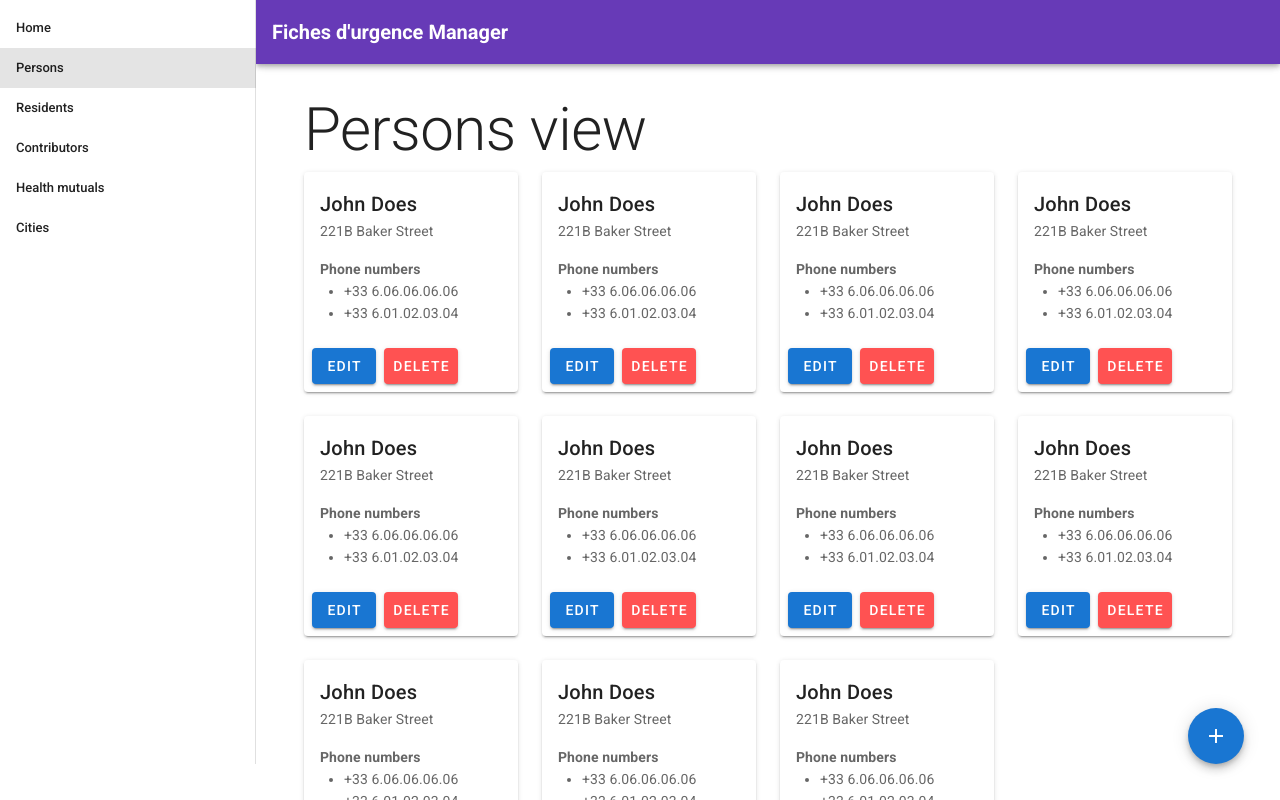
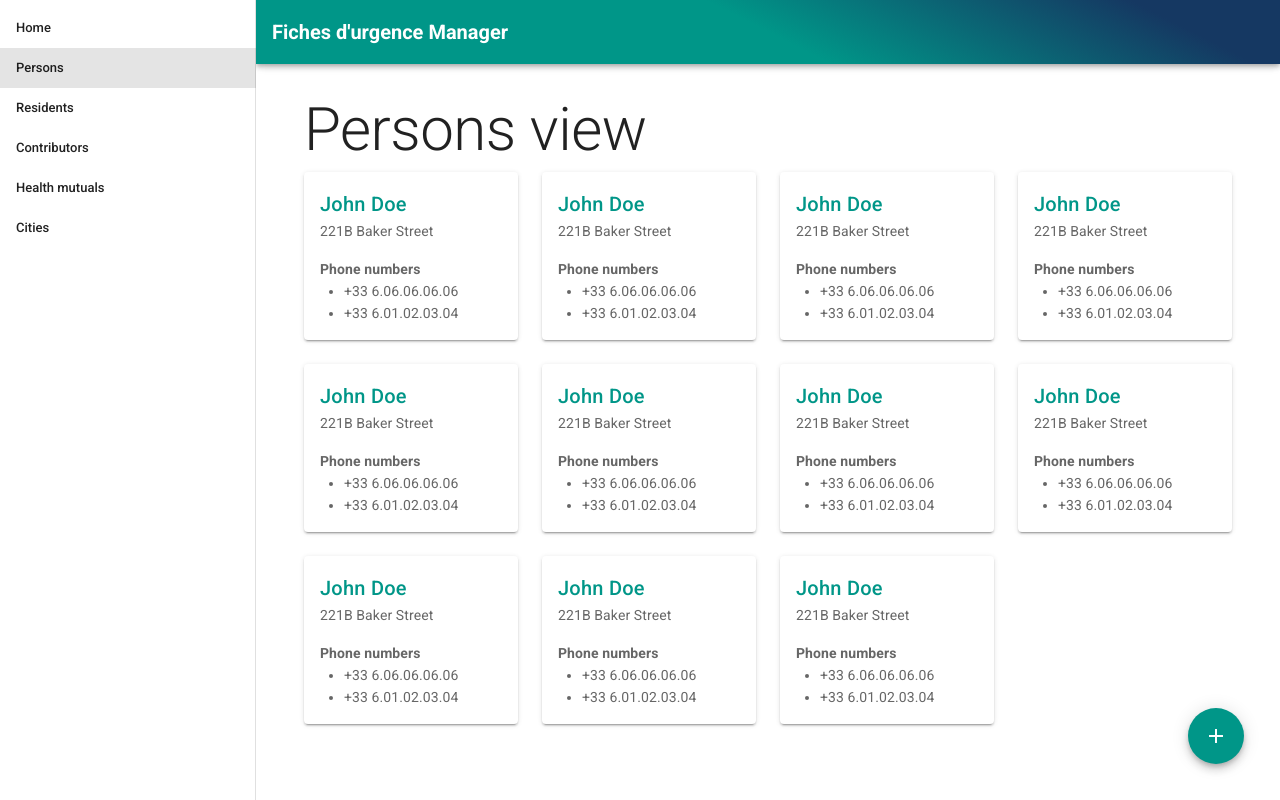
Before and after one commit to Ibi-A/fiches-urgence-frontend, a Vue app: page /persons in a window 1280 px wide. Shown: the top 800 px of the page. Built offline with nearby package versions, Linux system fonts and the light colour scheme.

Commit message:
modify color theme

```diff
--- a/src/App.vue
+++ b/src/App.vue
@@ -2,38 +2,37 @@
   <v-app>
     <v-navigation-drawer app>
       <v-list dense>
-        <v-list-item link to='/'>
+        <v-list-item link to="/">
           <v-list-item-content>
             <v-list-item-title>Home</v-list-item-title>
           </v-list-item-content>
         </v-list-item>
 
-        <v-list-item link to='/persons'>
+        <v-list-item link to="/persons">
           <v-list-item-content>
             <v-list-item-title>Persons</v-list-item-title>
           </v-list-item-content>
         </v-list-item>
 
-        <v-list-item link to='/residents'>
+        <v-list-item link to="/residents">
           <v-list-item-content>
             <v-list-item-title>Residents</v-list-item-title>
           </v-list-item-content>
         </v-list-item>
 
-
-        <v-list-item link to='/contributors'>
+        <v-list-item link to="/contributors">
           <v-list-item-content>
             <v-list-item-title>Contributors</v-list-item-title>
           </v-list-item-content>
         </v-list-item>
 
-        <v-list-item link to='/health-mutuals'>
+        <v-list-item link to="/health-mutuals">
           <v-list-item-content>
             <v-list-item-title>Health mutuals</v-list-item-title>
           </v-list-item-content>
         </v-list-item>
 
-        <v-list-item link to='/cities'>
+        <v-list-item link to="/cities">
           <v-list-item-content>
             <v-list-item-title>Cities</v-list-item-title>
           </v-list-item-content>
@@ -41,30 +40,33 @@
       </v-list>
     </v-navigation-drawer>
 
-
-    <v-app-bar
-      app
-      color="deep-purple"
-      dark
-    >
-      <v-toolbar-title><strong>Fiches d'urgence Manager</strong></v-toolbar-title>
+    <v-app-bar app class="gradient" dark>
+      <v-toolbar-title>
+        <strong>Fiches d'urgence Manager</strong>
+      </v-toolbar-title>
       <v-spacer></v-spacer>
     </v-app-bar>
 
     <v-content>
-      <router-view/>
+      <router-view />
     </v-content>
 
-    <v-footer app absolute color='deep-purple lighten-2' dark>
-      2020 - Fiches d'urgence Manager - Footer
-    </v-footer>
+    <!-- <v-footer app absolute class="teal--text text-center">2020 - Fiches d'urgence Manager - Footer</v-footer> -->
   </v-app>
 </template>
 
 <script>
-
-
 export default {
-  name: 'App'
+  name: "App"
 };
 </script>
+<style scoped>
+.gradient {
+  background: rgb(0, 150, 136);
+  background: linear-gradient(
+    27deg,
+    rgba(0, 150, 136, 1) 50%,
+    rgba(21, 56, 98, 1) 87%
+  );
+}
+</style>
--- a/src/components/PersonInfoCard.vue
+++ b/src/components/PersonInfoCard.vue
@@ -1,7 +1,7 @@
 <template>
   <v-col lg="3" sm="6" xs="12">
-    <v-card class="pa-auto">
-      <v-card-title>John Does</v-card-title>
+    <v-card class="pa-auto" hover>
+      <v-card-title class="teal--text">John Doe</v-card-title>
       <v-card-subtitle>221B Baker Street</v-card-subtitle>
       <v-card-text>
         <strong>Phone numbers</strong>
@@ -11,10 +11,10 @@
         </ul>
       </v-card-text>
 
-      <v-card-actions>
-        <v-btn color="primary" to="/persons/person-id">Edit</v-btn>
-        <v-btn color="error">Delete</v-btn>
-      </v-card-actions>
+      <!-- <v-card-actions>
+        <v-btn color="grey" to="/persons/person-id" outlined>Edit</v-btn>
+        <v-btn color="grey" outlined>Delete</v-btn>
+      </v-card-actions> -->
     </v-card>
   </v-col>
 </template>
--- a/src/views/Persons.vue
+++ b/src/views/Persons.vue
@@ -19,7 +19,7 @@
 
     </v-row>
 
-    <v-btn class="ma-5" fixed dark fab bottom right color="primary">
+    <v-btn class="ma-5" fixed dark fab bottom right color="teal">
       <v-icon>mdi-plus</v-icon>
     </v-btn>
   </v-container>
```
